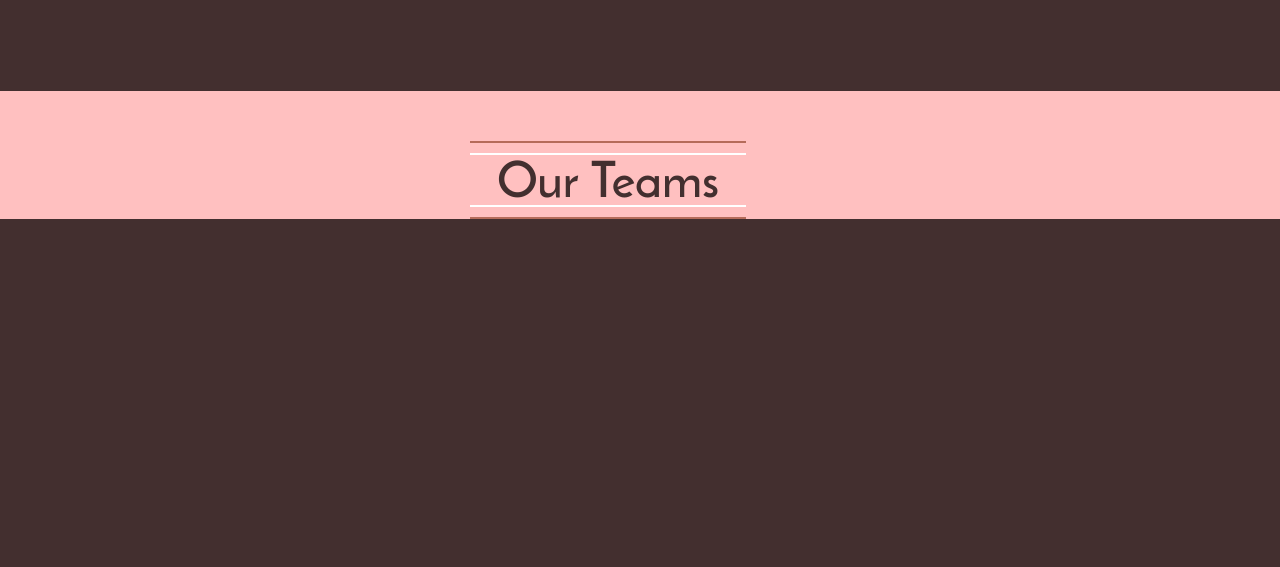
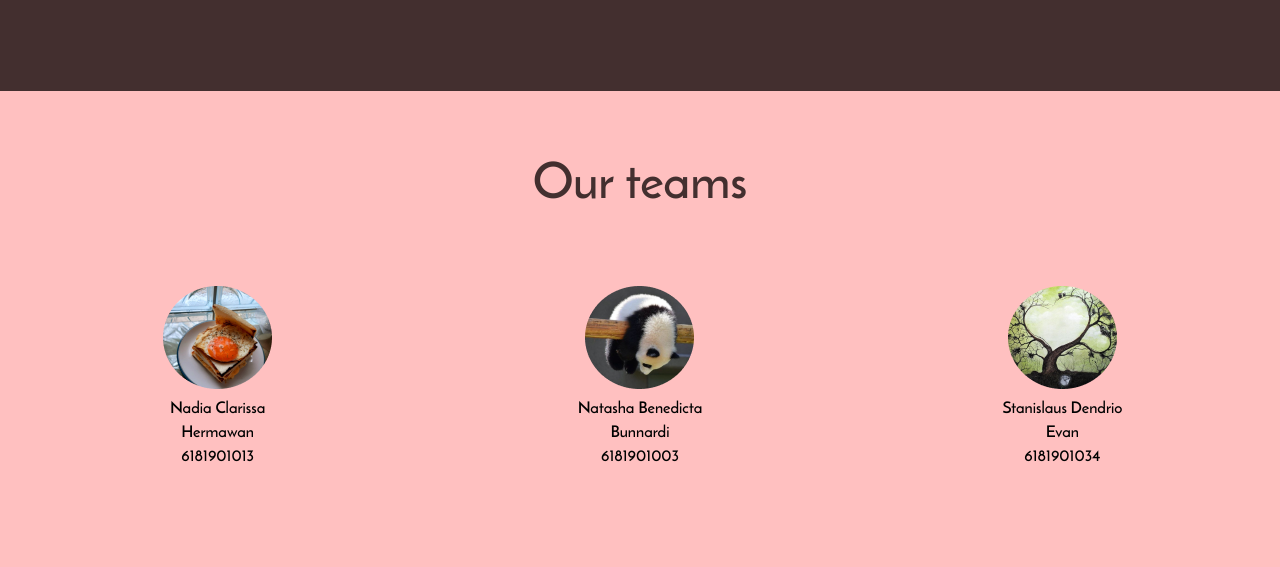
Before and after one commit to NadiaClarissaHermawan/StudieKuy-Online-Course, a PHP site: template view/index.php in a window 1280 px wide. Shown: the part 1624-2191 px from the top of the page. Before the commit the page ends 1843 px from the top, so only its background shows below. Run offline with PHP 8.4, Linux system fonts and the light colour scheme; the template is opened without the code that fills it, so the values that code supplies are empty.

Commit message:
index.php done

```diff
--- a/view/index.php
+++ b/view/index.php
@@ -73,14 +73,42 @@
     </div>
 
     <!-- blok our teams -->
-    <div style="height: 25%; padding-top:40px; background-color:#FFC0C0" >
+    <div style="height: 10%; padding-top:75px; padding-bottom:70px ; background-color:#FFC0C0; padding-bottom:40px" >
         <span>
-            <div style="margin-right:5%;" class="tulisanCoklat">
-                <hr class="hr1">
-                <hr class="hr2">
-                <div class="slideTitle tulisanCoklat">Our Teams</div>
-                <hr class="hr2">
-                <hr class="hr1">
+            <div class="tulisanCoklat slideTitle">
+                Our teams
+            </div>
+        </span>
+    </div>
+    <div  style="height: 25%;background-color:#FFC0C0; padding-bottom:100px; padding-top:50px" class="allMid">
+        <span style="width: 33%;">
+            <img class="pp" src="view/images/ppNadia.png"/>
+            <div>
+                Nadia Clarissa
+                <br>
+                Hermawan
+                <br>
+                6181901013
+            </div>
+        </span>
+        <span style="width: 33%;">
+            <img class="pp" src="view/images/ppTasha.png"/>
+            <div>
+                Natasha Benedicta
+                <br>
+                Bunnardi
+                <br>
+                6181901003
+            </div>
+        </span>
+        <span style="width: 33%;">
+            <img class="pp" src="view/images/ppRio.png"/>
+            <div>
+                Stanislaus Dendrio
+                <br>
+                Evan
+                <br>
+                6181901034
             </div>
         </span>
     </div>
--- a/view/layout/style/style.css
+++ b/view/layout/style/style.css
@@ -320,9 +320,6 @@ table {
     margin-top: 150px;
 }
 
-#slide2 {
-    color: #432F2F;
-}
 
 #pinkbgIdx2 .content {
     margin-top: 0px;
```
Also changed, not shown: view/images/ppNadia.png (added), view/images/ppRio.png (added), view/images/ppTasha.png (added).
